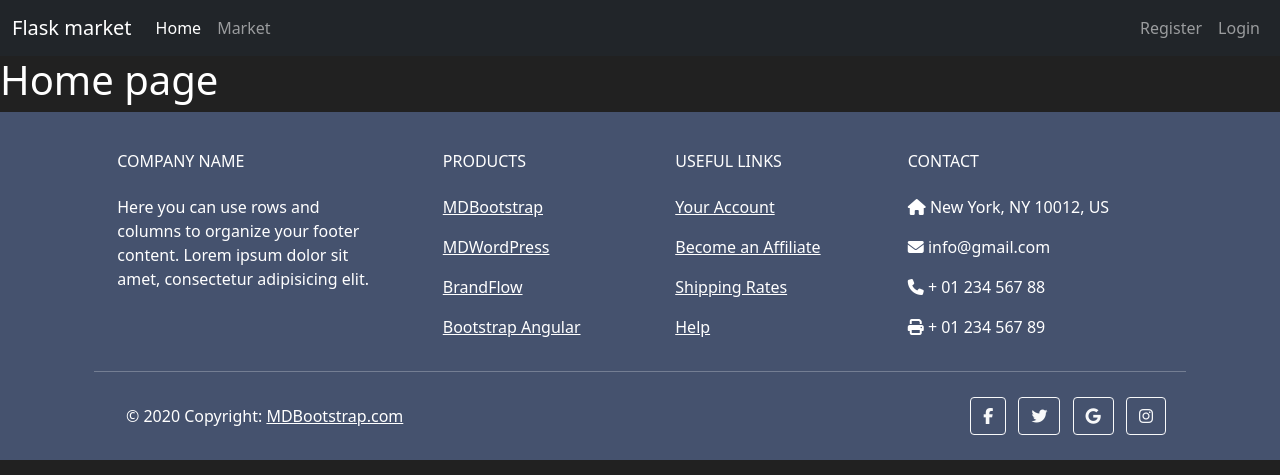
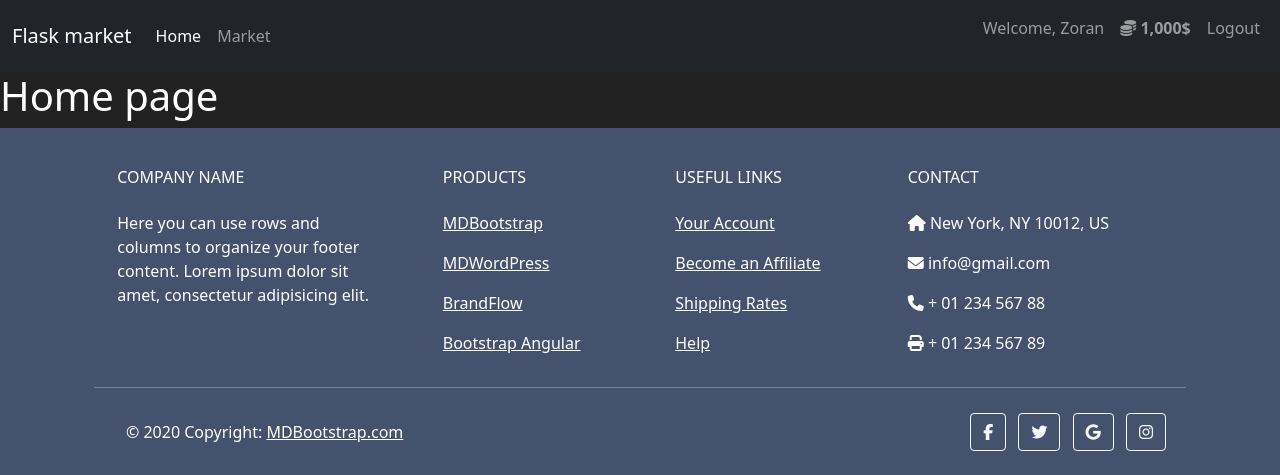
Before and after one commit to ZoranUTF8/FlaskMarket, a Flask app: page / in a window 1280 px wide. Shown: the top 475 px of the page. Run offline with Flask 2, Linux system fonts and the light colour scheme; a user stored in the database is signed in; some libraries are stand-ins or nearby versions.

Commit message:
Complete login

```diff
--- a/market/model/models.py
+++ b/market/model/models.py
@@ -17,6 +17,14 @@
     items = db.relationship("Item", backref="owned_user", lazy=True)
 
 # User extra properties
+
+    @property
+    def format_user_budget(self):
+        if len(str(self.budget)) >= 4:
+            return f"{str(self.budget)[:-3]},{str(self.budget)[-3:]}$"
+        else:
+            return f"{self.budget}$"
+
     @property
     def password(self):
         return self.password
--- a/market/routes/routes.py
+++ b/market/routes/routes.py
@@ -62,6 +62,7 @@
         if userToLogIn and userToLogIn.check_password_match(password_to_test=form.password.data):
             flash(f"Welcome back: {userToLogIn.userName}", category="success")
             login_user(userToLogIn)
+            print(flask_login)
             return redirect(url_for("homePage"))
         else:
             flash(f"Check your input.", category="danger")
--- a/market/templates/basePage.html
+++ b/market/templates/basePage.html
@@ -38,13 +38,29 @@
                     </li>
                 </ul>
                 <ul class="navbar-nav">
+                    {% if current_user.is_authenticated %}
+                    <li class="nav-item">
+                        <p class="nav-link">Welcome, {{ current_user.userName }}</p>
+                    </li>
+                    <li class="nav-item" style=" color: lawngreen; font-weight: bold;">
+                        <p class="nav-link"><i class="fas fa-coins"></i>
+                            {{ current_user.format_user_budget }}</p>
+                    </li>
+                    <li class="nav-item">
+                        <a class="nav-link" href="#">Logout</a>
+                    </li>
+                    {% else  %}
+                    <li class="nav-item">
+                        <a class="nav-link" href="{{ url_for('loginPage') }}">Login</a>
+                    </li>
                     <li class="nav-item">
                         <a class="nav-link" href="{{url_for('registerPage')}}">Register</a>
                     </li>
-                    <li class="nav-item">
-                        <a class="nav-link" href="{{ url_for('loginPage') }}">Login</a>
-                    </li>
+                    {% endif %}
                 </ul>
+
+
+
             </div>
         </div>
     </nav>
```
Also changed, not shown: readMe.txt.
